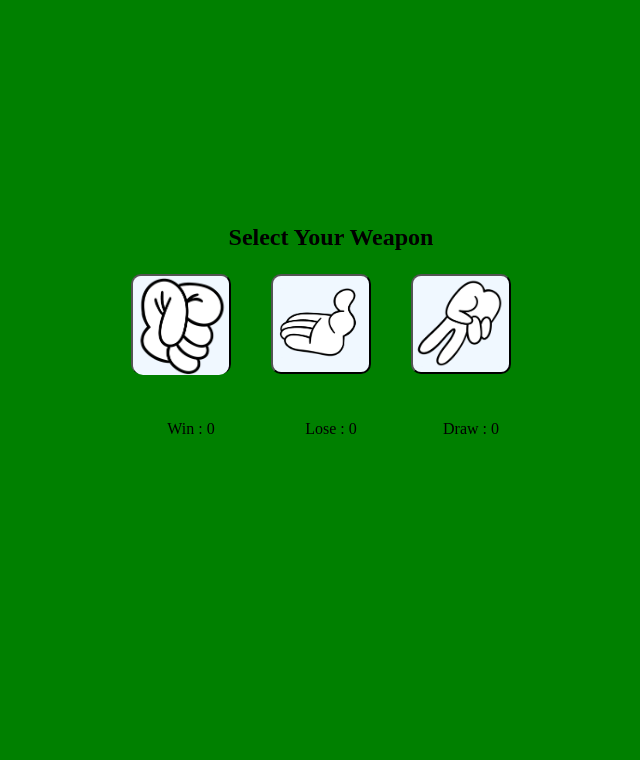
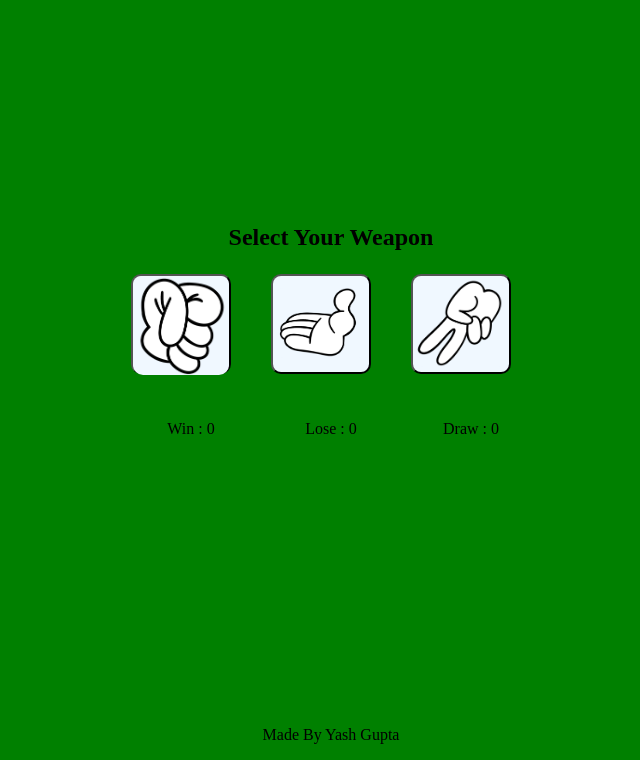
Before and after one commit to masteryashgupta/Stone-Paper-Scissor, a plain HTML site: page index.html in a window 1280 px wide. Shown: the part 98-858 px from the top of the page, without its empty margins (309-949 px from the left). Before the commit the page ends 816 px from the top, so only its background shows below. Drawn offline with nearby package versions, Linux system fonts and the light colour scheme.

Commit message:
Update index.html

```diff
--- a/index.html
+++ b/index.html
@@ -22,6 +22,7 @@
 
     </div>
     </div>
+    <p>Made By Yash Gupta</p>
     <script src="https://ajax.googleapis.com/ajax/libs/jquery/3.7.1/jquery.min.js"></script>
     <script src="index.js"></script>
 </body>
```
